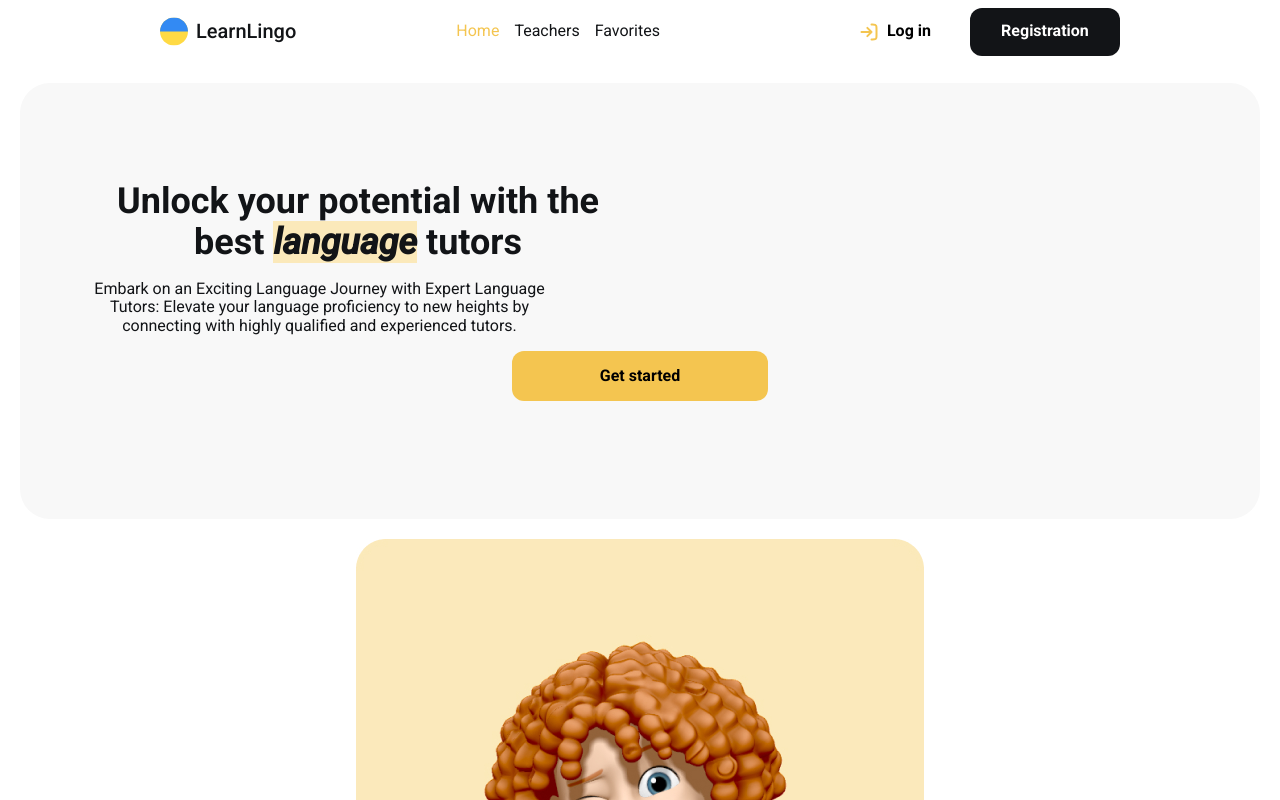
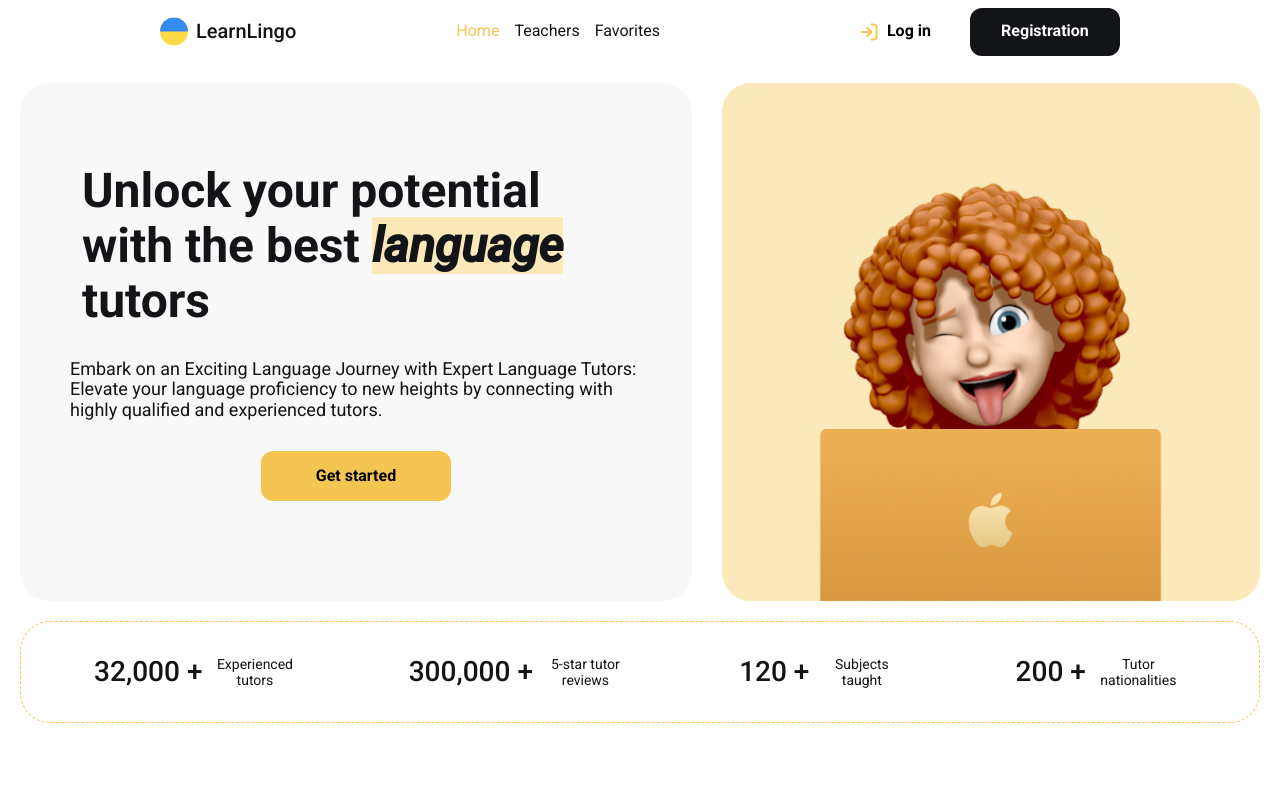
Before and after one commit to AngryAndrii/LearnLingo, a React (Vite) app: page / in a window 1280 px wide. Shown: the top 800 px of the page. Built offline with nearby package versions, Linux system fonts and the light colour scheme; no server answers.

Commit message:
finished styles for homepage

```diff
--- a/src/pages/home/Home.jsx
+++ b/src/pages/home/Home.jsx
@@ -26,22 +26,26 @@ const Home = () => {
         <section className="adv-content">
           <div className="adv-elem">
             <p>
-              <span>32,000 +</span>Experienced tutors
+              <span className="num">32,000 +</span>{" "}
+              <span className="adv-descr">Experienced tutors</span>
             </p>
           </div>
           <div className="adv-elem">
             <p>
-              <span>300,000 +</span>5-star tutor reviews
+              <span className="num">300,000 +</span>
+              <span className="adv-descr">5-star tutor reviews</span>
             </p>
           </div>
           <div className="adv-elem">
             <p>
-              <span>120 +</span>Subjects taught
+              <span className="num">120 +</span>
+              <span className="adv-descr">Subjects taught</span>
             </p>
           </div>
           <div className="adv-elem">
             <p>
-              <span>200 +</span>Tutor nationalities
+              <span className="num">200 +</span>
+              <span className="adv-descr">Tutor nationalities</span>
             </p>
           </div>
         </section>
--- a/src/pages/home/Home.styled.jsx
+++ b/src/pages/home/Home.styled.jsx
@@ -4,6 +4,7 @@ const HomePage = styled.div`
   display: flex;
   flex-direction: column;
   width: 100%;
+  max-width: 1400px;
   height: 100%;
   padding: 20px;
   font-weight: 400;
@@ -13,7 +14,7 @@ const HomePage = styled.div`
     background-color: #f8f8f8;
     border-radius: 30px;
     margin-bottom: 20px;
-    padding: 98px 64px;
+    padding: 20px 15px;
   }
   .header span {
     font-style: italic;
@@ -21,6 +22,7 @@ const HomePage = styled.div`
   }
   .header h1 {
     max-width: 548px;
+    margin: 0 auto;
   }
   .header p {
     font-size: 15px;
@@ -36,7 +38,7 @@ const HomePage = styled.div`
   .start-button {
     display: block;
     margin: 0 auto;
-    padding: 16px 88px;
+    padding: 16px 40px;
     border-radius: 12px;
     background-color: var(--secondary-color);
     font-size: 16px;
@@ -50,48 +52,78 @@ const HomePage = styled.div`
     display: flex;
     flex-direction: column;
     row-gap: 10px;
+    align-items: center;
     p {
       display: flex;
       flex-direction: row;
       flex-wrap: nowrap;
+      align-items: center;
+      column-gap: 5px;
       font-size: 14px;
       font-weight: 400;
     }
-    span {
+    .num {
       font-size: 28px;
       font-weight: 500;
       white-space: nowrap;
     }
   }
+  .hero-wrapper {
+    margin-bottom: 20px;
+  }
+
   @media screen and (min-width: 768px) {
     .header {
+      padding: 40px 30px;
       h1 {
         font-size: 36px;
       }
     }
     .header p {
       font-size: 16px;
-      max-width: 471px;
+      max-width: 590px;
+      margin: 30px auto;
     }
     .advantages {
       .adv-content {
         flex-direction: row;
+        justify-content: space-around;
       }
+      .adv-descr {
+        max-width: 95px;
+      }
+    }
+    .start-button {
+      padding: 16px 55px;
+    }
+  }
+  @media screen and (min-width: 1200px) {
+    .hero-wrapper {
+      display: flex;
+      flex-direction: row;
+      column-gap: 30px;
+      justify-content: center;
+    }
+    .header {
+      padding: 80px 50px;
+      margin-bottom: 0;
+      h1 {
+        font-size: 48px;
+        text-align: left;
+      }
+      p {
+        font-size: 18px;
+        text-align: left;
+      }
+    }
+    .header-img img {
+      height: 100%;
     }
   }
   @media screen and (min-width: 1440px) {
     .hero-wrapper {
       display: flex;
       flex-direction: row;
-    }
-    .header {
-      h1 {
-        font-size: 48px;
-        text-align: left;
-      }
-      p {
-        font-size: 18px;
-      }
     }
     .header-img {
       width: 568px;
```
